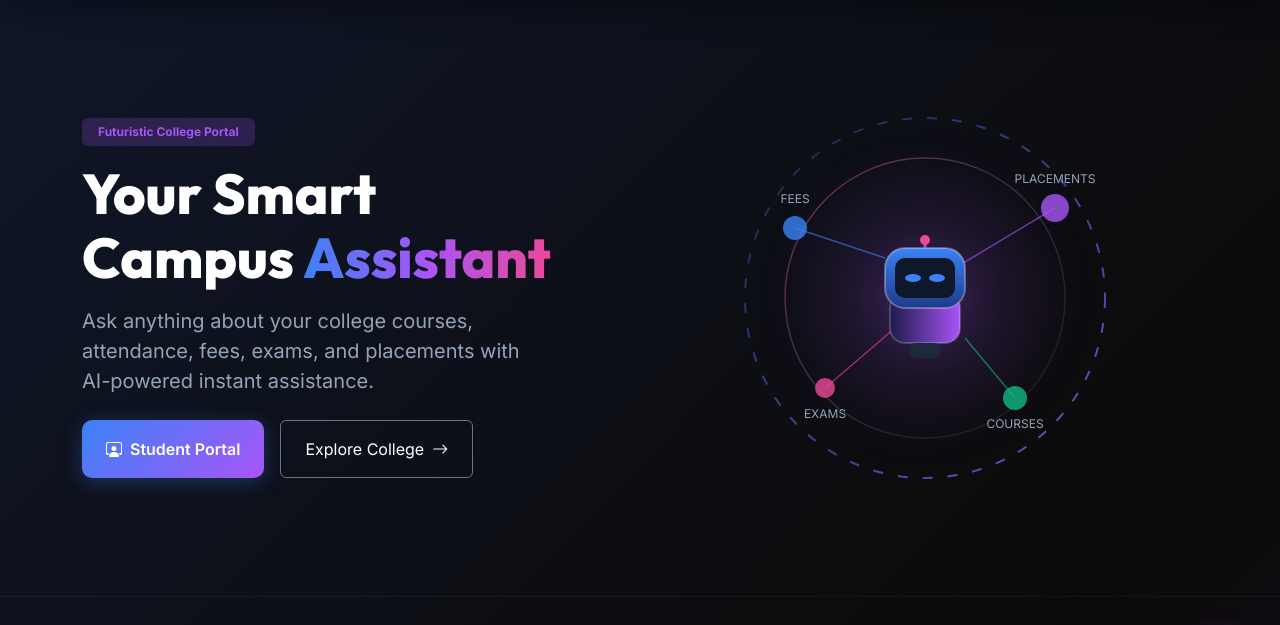
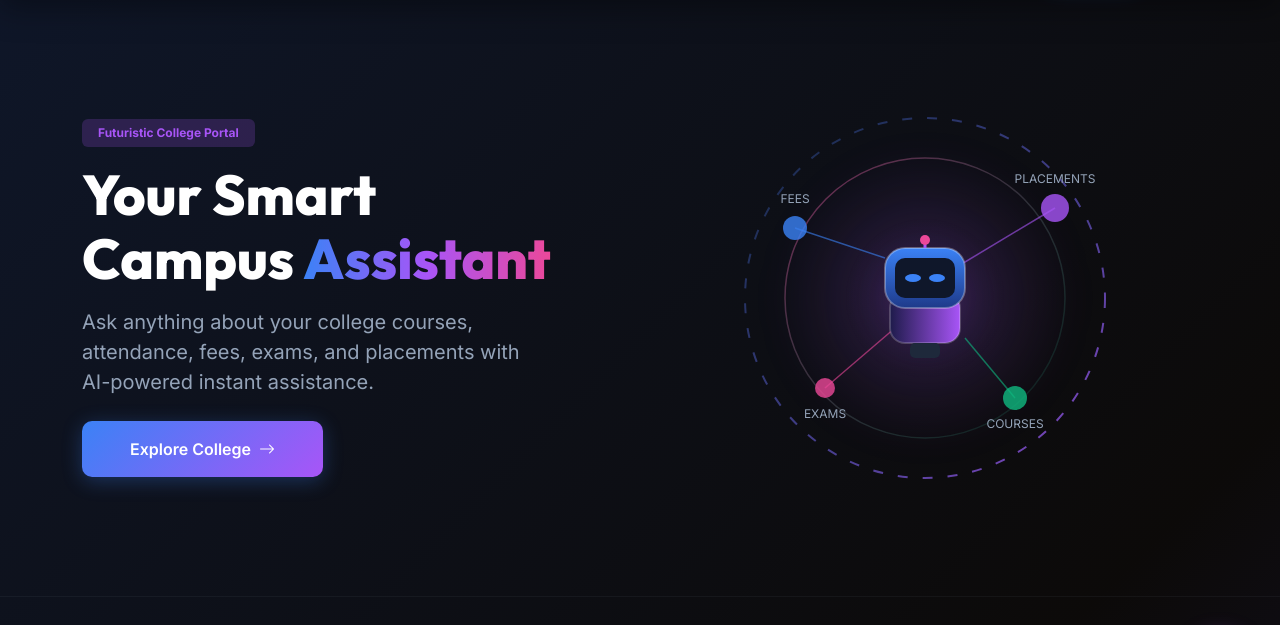
Before and after one commit to rishikeshrs022/CampusAI, a Spring Boot app: page /student-dashboard in a window 1280 px wide, after a click on "Home". Shown: the part 81-706 px from the top of the page. Run offline with Spring Boot 4, Linux system fonts and the light colour scheme; the visitor is signed in with stand-in values (Sample User, id 1); data that the repository does not hold is empty; some of the project's set-up classes (security, data sources, template engines, error pages and the like) are left out, and stand-ins take their place.

Commit message:
Remove redundant Student Portal hero CTA button from landing page

```diff
--- a/backend/src/main/resources/static/index.html
+++ b/backend/src/main/resources/static/index.html
@@ -78,10 +78,7 @@
                         <h1 class="hero-title text-white mb-3">Your Smart<br>Campus <span class="text-gradient">Assistant</span></h1>
                         <p class="text-secondary fs-5 mb-4 col-md-10">Ask anything about your college courses, attendance, fees, exams, and placements with AI-powered instant assistance.</p>
                         <div class="d-flex flex-wrap gap-3">
-                            <button id="student-login-btn" class="btn btn-glow-primary px-4 py-3">
-                                <i class="bi bi-person-workspace me-2"></i>Student Portal
-                            </button>
-                            <button id="explore-btn" class="btn btn-outline-secondary text-white px-4 py-3 border-secondary border-opacity-40">
+                            <button id="explore-btn" class="btn btn-glow-primary px-5 py-3">
                                 Explore College<i class="bi bi-arrow-right ms-2"></i>
                             </button>
                         </div>
--- a/backend/src/main/resources/static/js/app.js
+++ b/backend/src/main/resources/static/js/app.js
@@ -38,7 +38,6 @@ document.addEventListener("DOMContentLoaded", () => {
 
     // Landing Page CTAs
     const exploreBtn = document.getElementById("explore-btn");
-    const studentLoginBtn = document.getElementById("student-login-btn");
 
     // Chatbot Elements
     const chatWidget = document.getElementById("chat-widget");
@@ -223,14 +222,6 @@ document.addEventListener("DOMContentLoaded", () => {
         if (deptLink) deptLink.classList.add("active");
 
         document.getElementById("departments-section")?.scrollIntoView({ behavior: "smooth" });
-    });
-
-    studentLoginBtn.addEventListener("click", (e) => {
-        e.preventDefault();
-        navigateTo("login-page");
-        setTimeout(() => {
-            loginUsername.focus();
-        }, 150);
     });
 
     // Department Details Modal trigger
--- a/frontend/index.html
+++ b/frontend/index.html
@@ -78,10 +78,7 @@
                         <h1 class="hero-title text-white mb-3">Your Smart<br>Campus <span class="text-gradient">Assistant</span></h1>
                         <p class="text-secondary fs-5 mb-4 col-md-10">Ask anything about your college courses, attendance, fees, exams, and placements with AI-powered instant assistance.</p>
                         <div class="d-flex flex-wrap gap-3">
-                            <button id="student-login-btn" class="btn btn-glow-primary px-4 py-3">
-                                <i class="bi bi-person-workspace me-2"></i>Student Portal
-                            </button>
-                            <button id="explore-btn" class="btn btn-outline-secondary text-white px-4 py-3 border-secondary border-opacity-40">
+                            <button id="explore-btn" class="btn btn-glow-primary px-5 py-3">
                                 Explore College<i class="bi bi-arrow-right ms-2"></i>
                             </button>
                         </div>
```
Also changed, not shown: frontend/js/app.js (+0 -9 lines).
